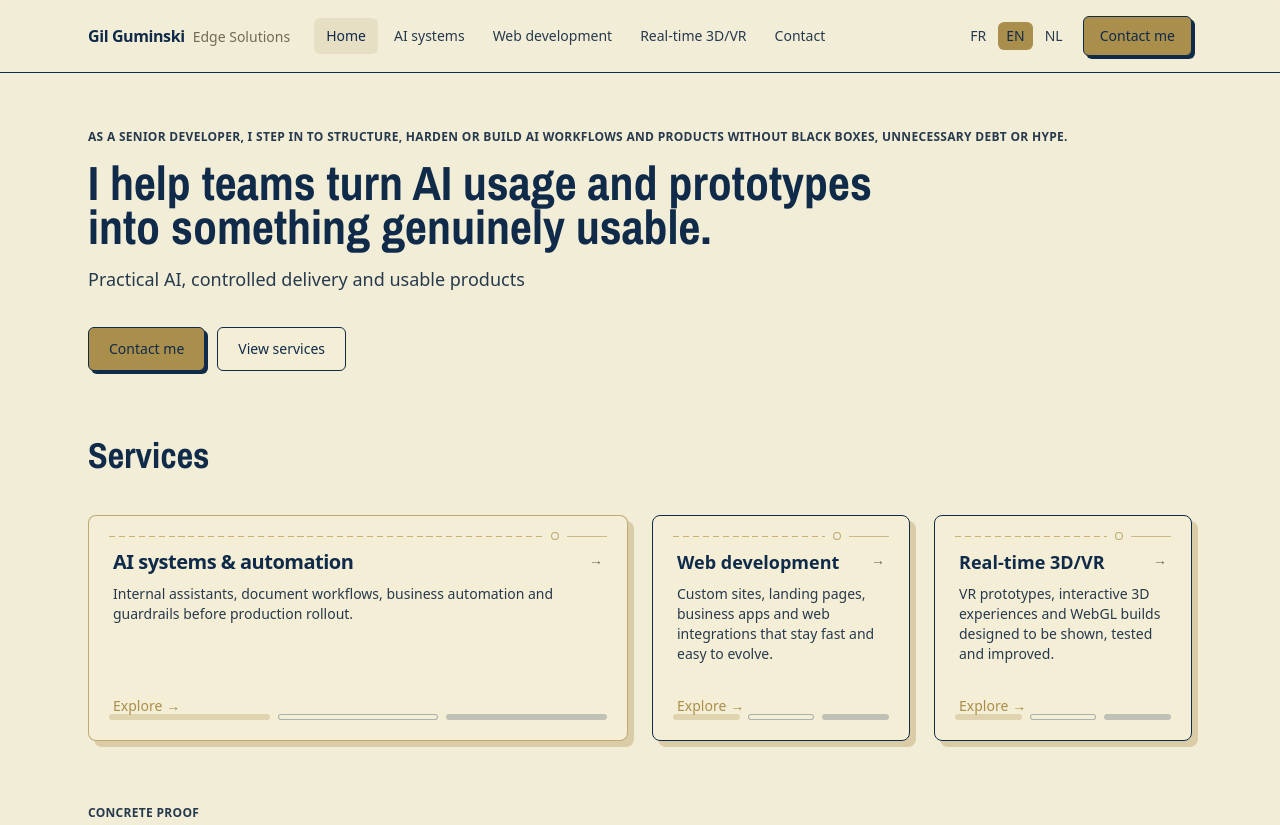
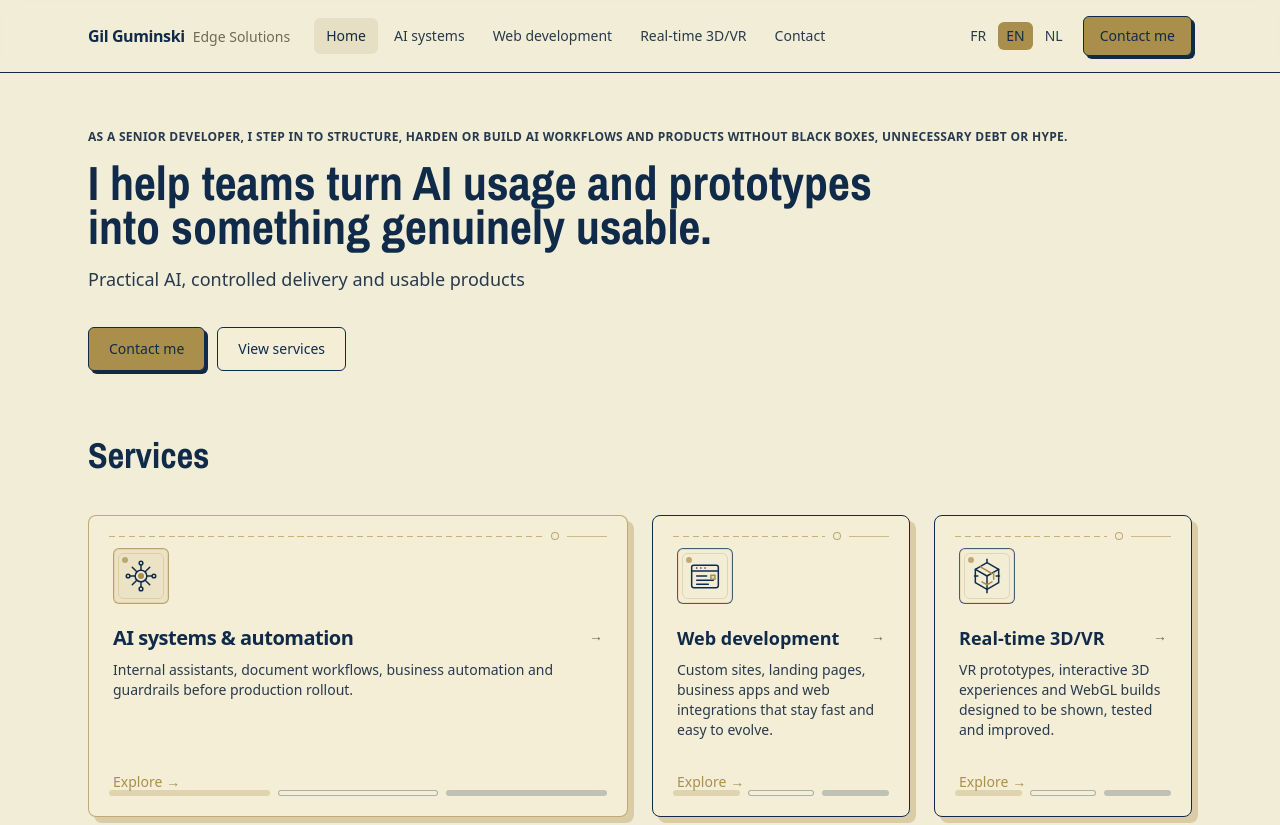
Before and after one commit to edge-solutions-hq/edge-solutions, a Next.js app in the folder web/: page /en in a window 1280 px wide. Shown: the top 825 px of the page. Built offline with nearby package versions, Linux system fonts and the light colour scheme; no server answers.

Commit message:
Add homepage service card blueprint icons (#94)

```diff
--- a/web/src/app/[locale]/page.tsx
+++ b/web/src/app/[locale]/page.tsx
@@ -39,6 +39,61 @@ function homeOfferTitleClass(service: HomeOfferCard) {
   return service.visualEmphasis === 'high'
     ? 'text-xl font-semibold tracking-tight'
     : 'text-lg font-semibold';
+}
+
+function HomeOfferBlueprintIcon({service}: {service: HomeOfferCard}) {
+  const frameClass = [
+    'pointer-events-none relative mb-5 flex h-14 w-14 items-center justify-center rounded-md border bg-background/55 text-foreground shadow-[inset_0_0_0_1px_rgba(194,164,91,0.25)]',
+    service.visualRole === 'primary-offer'
+      ? 'border-primary/75 bg-primary/10'
+      : 'border-border/75 bg-background/45',
+  ].join(' ');
+
+  return (
+    <span className={frameClass} aria-hidden="true">
+      <span className="absolute inset-1 rounded-[0.35rem] border border-primary/25" />
+      <span className="absolute left-2 top-2 h-1.5 w-1.5 rounded-full bg-primary/70" />
+      <svg
+        viewBox="0 0 48 48"
+        className="relative h-10 w-10"
+        fill="none"
+        stroke="currentColor"
+        strokeLinecap="round"
+        strokeLinejoin="round"
+        strokeWidth="1.8"
+      >
+        {service.slug === 'ai-automation' ? (
+          <>
+            <circle cx="24" cy="24" r="7" className="fill-background/70" />
+            <path d="M24 9v8M24 31v8M9 24h8M31 24h8M13.5 13.5l5.5 5.5M34.5 13.5 29 19M13.5 34.5 19 29M34.5 34.5 29 29" />
+            <circle cx="24" cy="24" r="2.7" className="fill-primary stroke-primary" />
+            <circle cx="8.5" cy="24" r="2.2" className="fill-background" />
+            <circle cx="39.5" cy="24" r="2.2" className="fill-background" />
+            <circle cx="24" cy="8.5" r="2.2" className="fill-background" />
+            <circle cx="24" cy="39.5" r="2.2" className="fill-background" />
+          </>
+        ) : null}
+
+        {service.slug === 'web-dev' ? (
+          <>
+            <rect x="8" y="11" width="32" height="27" rx="2.5" className="fill-background/70" />
+            <path d="M8 18h32M14 14.5h.1M19 14.5h.1M24 14.5h.1" />
+            <path d="M14 24h12M14 29h20M14 34h14" />
+            <path d="M31 23h5v5h-5z" className="fill-primary/20 stroke-primary" />
+          </>
+        ) : null}
+
+        {service.slug === 'realtime-games' ? (
+          <>
+            <path d="m24 8 14 8-14 8-14-8 14-8Z" className="fill-background/70" />
+            <path d="M10 16v16l14 8 14-8V16M24 24v16" />
+            <path d="m16 13 14 8M32 20v8M18 31l6 3.5 6-3.5" className="stroke-primary" />
+            <path d="M13 24h-4M39 24h-4M24 4v4M24 40v4" />
+          </>
+        ) : null}
+      </svg>
+    </span>
+  );
 }
 
 const homeSectionGap = 'mt-10 sm:mt-12 lg:mt-16';
@@ -113,6 +168,8 @@ export default async function HomePage({params}: Props) {
                     <span className="h-1.5 rounded-full border border-border/70 bg-background/50" />
                     <span className="h-1.5 rounded-full bg-border/50" />
                   </div>
+
+                  <HomeOfferBlueprintIcon service={service} />
 
                   <div className="relative z-10 flex items-start justify-between gap-4">
                     <div className={homeOfferTitleClass(service)}>{service.label}</div>
```
